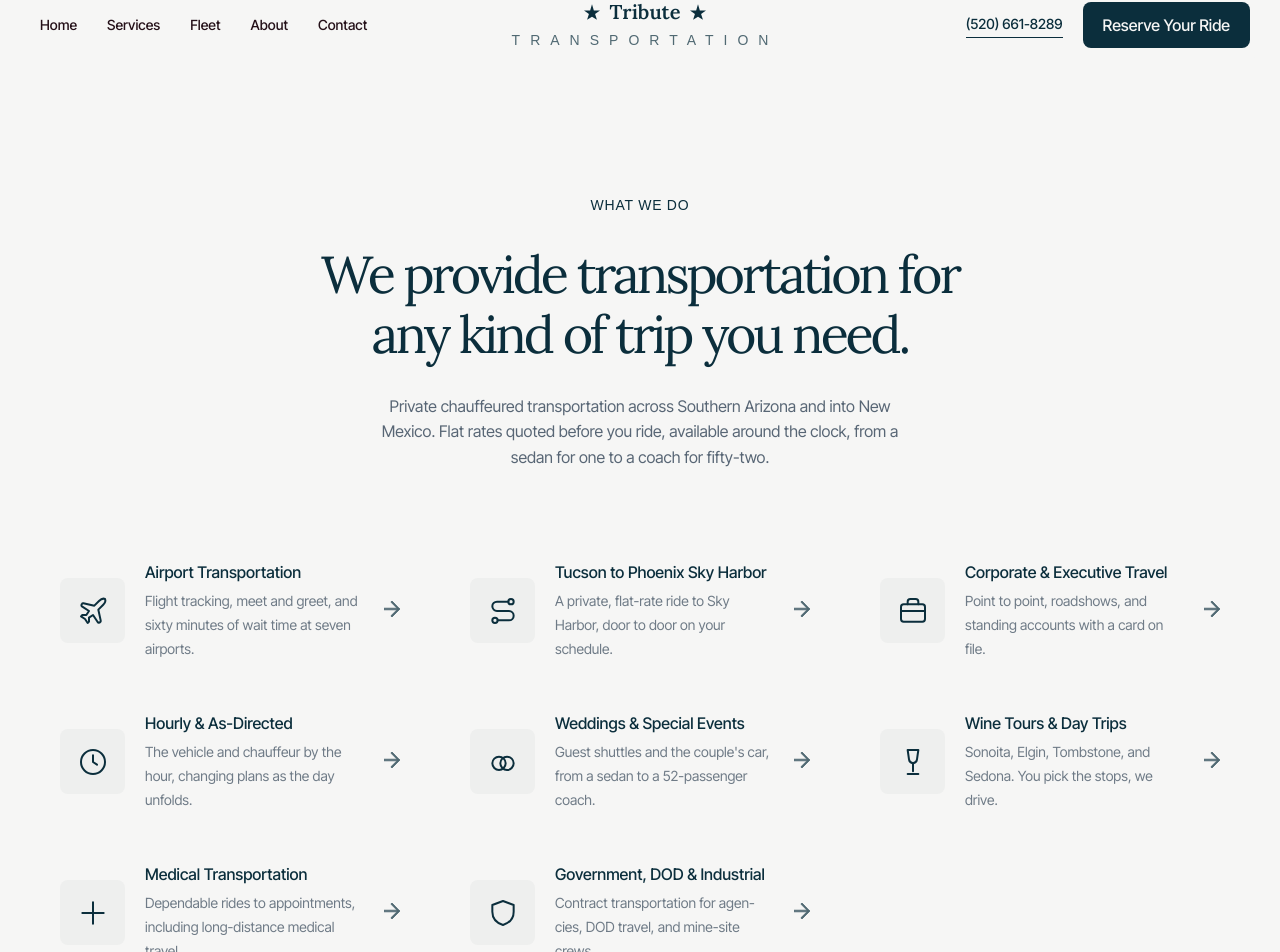
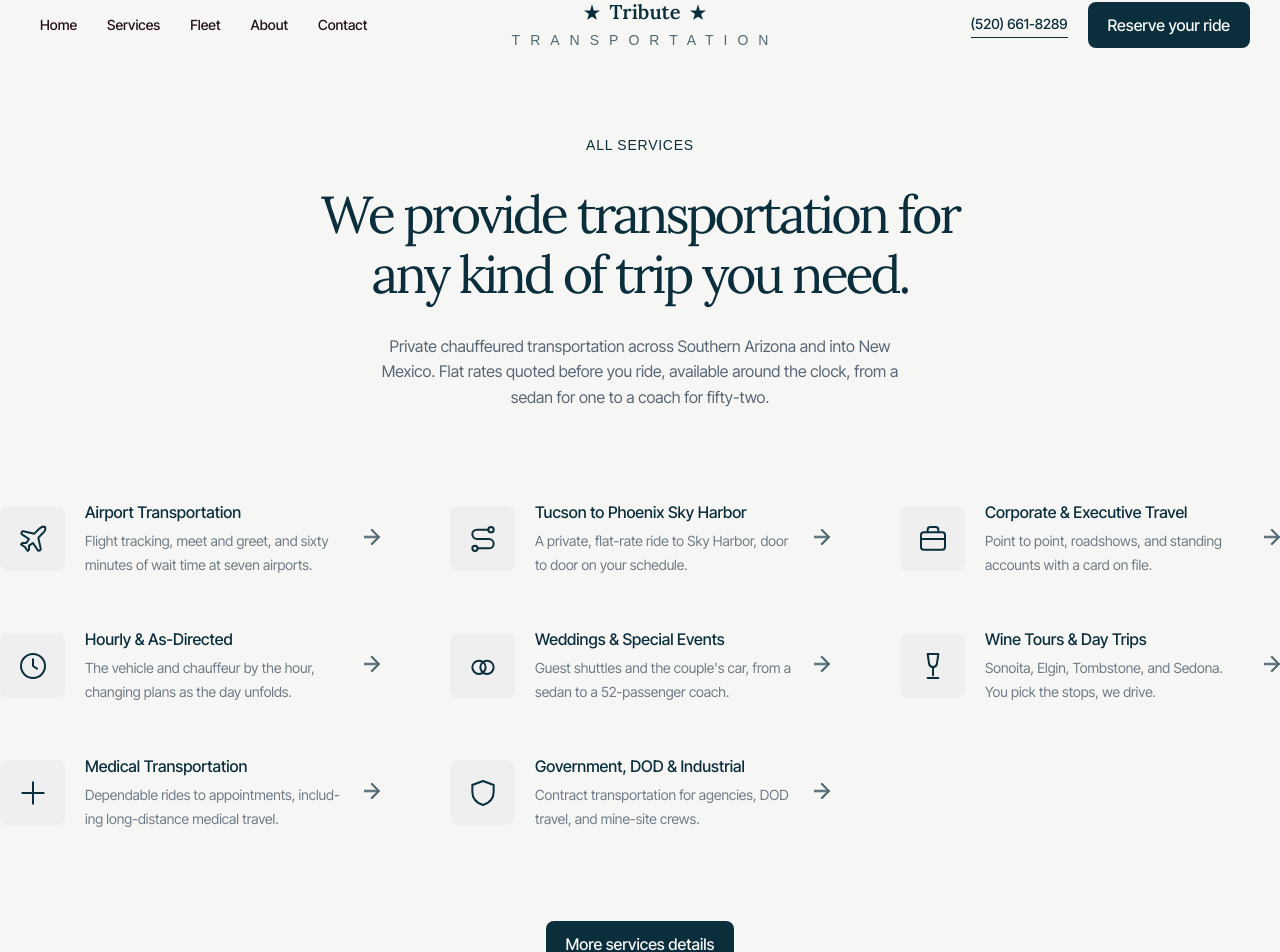
Before and after one commit to ChristianWare/Tribute-Transportation, a Next.js app: page /services in a window 1280 px wide. Shown: the part 24-976 px from the top of the page. Built offline with nearby package versions, Linux system fonts and the light colour scheme; a web font is replaced by a local one.

Commit message:
hero + services pages updated

```diff
--- a/src/components/HomePage/CoreServices/CoreServices.tsx
+++ b/src/components/HomePage/CoreServices/CoreServices.tsx
@@ -10,6 +10,7 @@ import Button from "../../shared/Button/Button";
 import Plane from "../../shared/icons/Plane/Plane";
 import Business from "../../shared/icons/Business/Business";
 import Driver from "../../shared/icons/Driver/Driver";
+import ServicesHero from "@/components/ServicesPage/ServicesHero/ServicesHero";
 
 const data = [
   {
@@ -48,7 +49,7 @@ export default function CoreServices() {
         <div className={styles.content}>
           <div className={styles.left}>
             <div className={styles.leftTop}>
-              <SectionIntro text='What We Do' />
+              <SectionIntro text='Core Services' />
               <h2 className={styles.heading}>
                 Three ways most people come to us.
               </h2>
@@ -97,6 +98,7 @@ export default function CoreServices() {
             ))}
           </div>
         </div>
+        <ServicesHero />
       </LayoutWrapper>
     </section>
   );
--- a/src/components/HomePage/Hero/Hero.module.css
+++ b/src/components/HomePage/Hero/Hero.module.css
@@ -65,6 +65,7 @@
 
 .heading {
   color: var(--white);
+  max-width: 700px;
 }
 
 .break {
@@ -202,7 +203,8 @@
     padding-top: 20rem;
   }
 
-  .cc1, .left {
+  .cc1,
+  .left {
     width: 100%;
   }
 
--- a/src/components/HomePage/Hero/Hero.tsx
+++ b/src/components/HomePage/Hero/Hero.tsx
@@ -40,7 +40,7 @@ export default function Hero() {
             <div className={styles.cc1}>
               <div className={styles.left}>
                 <h1 className={styles.heading}>
-                  You'll never wonder <br /> where your ride is.
+                  We provide Transportation services in Tucson and beyond.
                 </h1>
                 <p className={styles.copy}>
                   Private car service for airport, corporate, and long-distance
--- a/src/components/ServicesPage/ServicesHero/ServicesHero.module.css
+++ b/src/components/ServicesPage/ServicesHero/ServicesHero.module.css
@@ -32,6 +32,9 @@
   display: grid;
   grid-template-columns: repeat(3, 1fr);
   gap: 5rem 7rem;
+  width: 80%;
+  margin-left: auto;
+  margin-right: auto;
 }
 
 .row {
@@ -93,6 +96,18 @@
   opacity: 1;
 }
 
+.btnContainer {
+  display: flex;
+  align-items: center;
+  justify-content: center;
+}
+
+@media screen and (max-width: 1468px) {
+  .grid {
+    width: 100%;
+  }
+}
+
 @media screen and (max-width: 1268px) {
   .grid {
     grid-template-columns: repeat(2, 1fr);
--- a/src/components/ServicesPage/ServicesHero/ServicesHero.tsx
+++ b/src/components/ServicesPage/ServicesHero/ServicesHero.tsx
@@ -1,8 +1,9 @@
 import Link from "next/link";
-import LayoutWrapper from "@/components/shared/LayoutWrapper";
+// import LayoutWrapper from "@/components/shared/LayoutWrapper";
 import SectionIntro from "@/components/shared/SectionIntro/SectionIntro";
 import styles from "./ServicesHero.module.css";
 import Arrow from "@/components/shared/icons/Arrow/Arrow";
+import Button from "@/components/shared/Button/Button";
 
 const services = [
   {
@@ -160,17 +161,17 @@ const services = [
 export default function ServicesHero() {
   return (
     <section className={styles.container}>
-      <LayoutWrapper>
+      {/* <LayoutWrapper> */}
       <div className={styles.content}>
         <div className={styles.top}>
-            <SectionIntro text='What We Do' />
-            <h1 className={styles.heading}>
+          <SectionIntro text='All Services' />
+          <h2 className={styles.heading}>
             We provide transportation for <br /> any kind of trip you need.
-            </h1>
+          </h2>
           <p className={styles.sub}>
-              Private chauffeured transportation across Southern Arizona and
-              into New Mexico. Flat rates quoted before you ride, available
-              around the clock, from a sedan for one to a coach for fifty-two.
+            Private chauffeured transportation across Southern Arizona and into
+            New Mexico. Flat rates quoted before you ride, available around the
+            clock, from a sedan for one to a coach for fifty-two.
           </p>
         </div>
 
@@ -189,8 +190,11 @@ export default function ServicesHero() {
             </Link>
           ))}
         </div>
+        <div className={styles.btnContainer}>
+          <Button href='#' text='More services details' btnType='navy' />
         </div>
-      </LayoutWrapper>
+      </div>
+      {/* </LayoutWrapper> */}
     </section>
   );
 }
--- a/src/components/shared/Button/Button.module.css
+++ b/src/components/shared/Button/Button.module.css
@@ -13,7 +13,7 @@
   /* letter-spacing: 0.5px; */
   white-space: nowrap;
   cursor: pointer;
-  text-transform: capitalize;
+  /* text-transform: capitalize; */
   line-height: 16px;
   user-select: none;
   font-weight: 500;
--- a/src/components/shared/Nav/Nav.tsx
+++ b/src/components/shared/Nav/Nav.tsx
@@ -228,7 +228,7 @@ export default function Nav({
             })}
 
             <div className={styles.btnContainerii}>
-              <Button href='/book' text='Reserve your Ride' btnType='navBlue' />
+              <Button href='/book' text='Reserve your ride' btnType='navBlue' />
             </div>
           </div>
 
@@ -258,7 +258,7 @@ export default function Nav({
 
             <Button
               href='/book'
-              text='Reserve your Ride'
+              text='Reserve your ride'
               btnType={reserveBtnType}
             />
           </div>
```
Lines whose indentation alone changed are shown as unchanged.
